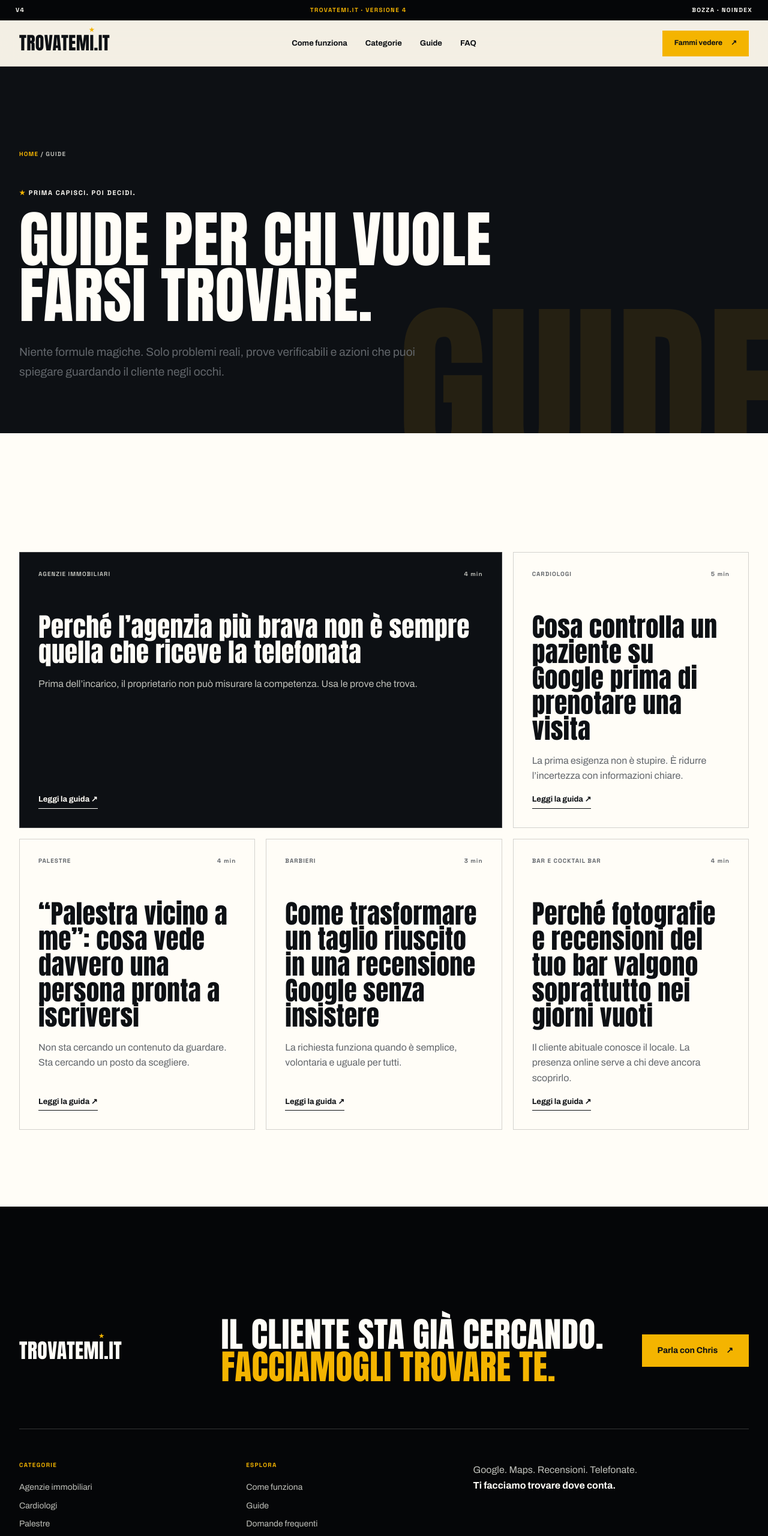
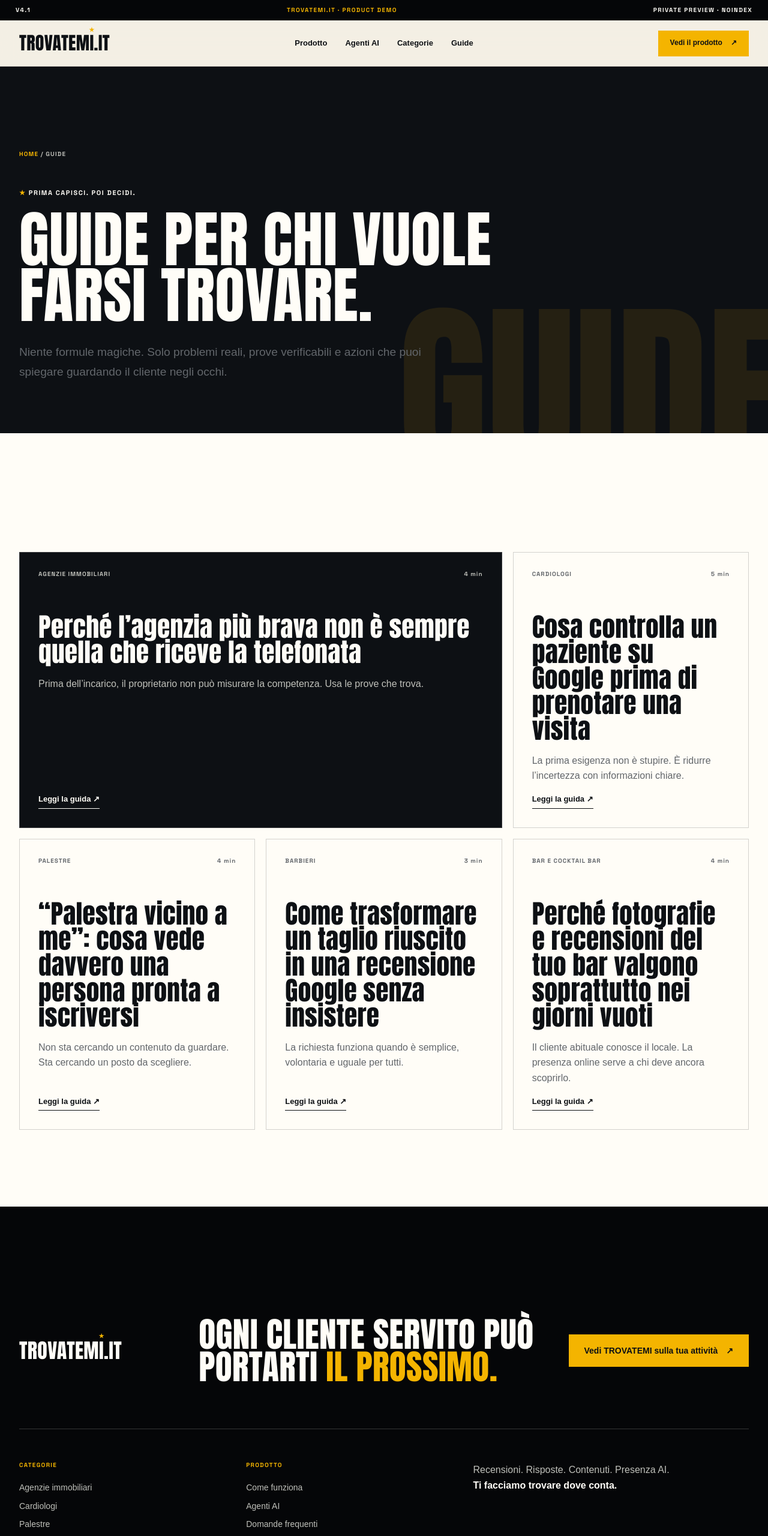
Before and after one commit to soliwkr/trovatemi-web, an Astro site: page /brand-demo-v4/blog in a window 1280 px wide. Shown: the top 2560 px of the page at 60% size. Built offline with nearby package versions, Linux system fonts and the light colour scheme; Astro itself is replaced by a stand-in of ours.

Commit message:
Elevate SaaS product experience: src/layouts/V4Layout.astro

```diff
--- a/src/layouts/V4Layout.astro
+++ b/src/layouts/V4Layout.astro
@@ -13,7 +13,7 @@ const {
   title,
   description,
   accent = '#f4b400',
-  eyebrow = 'TROVATEMI.IT · VERSIONE 4',
+  eyebrow = 'TROVATEMI.IT · PRODUCT DEMO',
 } = Astro.props;
 ---
 
@@ -27,30 +27,31 @@ const {
     <meta name="robots" content="noindex, nofollow" />
     <link rel="preconnect" href="https://fonts.googleapis.com" />
     <link rel="preconnect" href="https://fonts.gstatic.com" crossorigin />
-    <link href="https://fonts.googleapis.com/css2?family=Anton&family=Archivo:wght@400;500;600;700&family=Space+Grotesk:wght@500;600;700&display=swap" rel="stylesheet" />
+    <link href="https://fonts.googleapis.com/css2?family=DM+Mono:wght@400;500&family=Manrope:wght@400;500;600;700;800&family=Space+Grotesk:wght@500;600;700&display=swap" rel="stylesheet" />
     <title>{title}</title>
   </head>
   <body>
-    <div class="v4-preview"><span>V4</span><span>{eyebrow}</span><span>BOZZA · NOINDEX</span></div>
+    <div class="v4-preview"><span>V4.1</span><span>{eyebrow}</span><span>PRIVATE PREVIEW · NOINDEX</span></div>
 
     <header class="v4-header">
       <nav class="v4-wrap v4-nav" aria-label="Navigazione principale">
         <a class="v4-logo" href="/brand-demo-v4/" aria-label="TROVATEMI.IT, torna alla home">TROVATEM<span>I<i>★</i></span>.IT</a>
         <div class="v4-navlinks">
-          <a href="/brand-demo-v4/fatti-trovare-su-google/">Come funziona</a>
+          <a href="/brand-demo-v4/#prodotto">Prodotto</a>
+          <a href="/brand-demo-v4/#agenti">Agenti AI</a>
           <a href="/brand-demo-v4/#categorie">Categorie</a>
           <a href="/brand-demo-v4/blog/">Guide</a>
-          <a href="/brand-demo-v4/faq/">FAQ</a>
         </div>
-        <button class="v4-button v4-button-small js-v4-contact" type="button">Fammi vedere <span>↗</span></button>
+        <button class="v4-button v4-button-small js-v4-contact" type="button">Vedi il prodotto <span>↗</span></button>
         <button class="v4-menu" type="button" aria-label="Apri il menu" aria-expanded="false"><span></span><span></span></button>
       </nav>
       <div class="v4-mobile-nav">
-        <a href="/brand-demo-v4/fatti-trovare-su-google/">Come funziona</a>
+        <a href="/brand-demo-v4/#prodotto">Prodotto</a>
+        <a href="/brand-demo-v4/#agenti">Agenti AI</a>
         <a href="/brand-demo-v4/#categorie">Categorie</a>
         <a href="/brand-demo-v4/blog/">Guide</a>
         <a href="/brand-demo-v4/faq/">FAQ</a>
-        <button class="v4-button js-v4-contact" type="button">Fammi vedere</button>
+        <button class="v4-button js-v4-contact" type="button">Vedi il prodotto</button>
       </div>
     </header>
 
@@ -59,13 +60,13 @@ const {
     <footer class="v4-footer">
       <div class="v4-wrap v4-footer-lead">
         <a class="v4-logo v4-logo-light" href="/brand-demo-v4/">TROVATEM<span>I<i>★</i></span>.IT</a>
-        <h2>IL CLIENTE STA GIÀ CERCANDO.<br /><em>FACCIAMOGLI TROVARE TE.</em></h2>
-        <button class="v4-button js-v4-contact" type="button">Parla con Chris <span>↗</span></button>
+        <h2>OGNI CLIENTE SERVITO PUÒ PORTARTI <em>IL PROSSIMO.</em></h2>
+        <button class="v4-button js-v4-contact" type="button">Vedi TROVATEMI sulla tua attività <span>↗</span></button>
       </div>
       <div class="v4-wrap v4-footer-grid">
         <div><span>CATEGORIE</span>{v4Categories.map((category) => <a href={`/brand-demo-v4/per/${category.slug}/`}>{category.name}</a>)}</div>
-        <div><span>ESPLORA</span><a href="/brand-demo-v4/fatti-trovare-su-google/">Come funziona</a><a href="/brand-demo-v4/blog/">Guide</a><a href="/brand-demo-v4/faq/">Domande frequenti</a></div>
-        <p>Google. Maps. Recensioni. Telefonate.<br /><b>Ti facciamo trovare dove conta.</b></p>
+        <div><span>PRODOTTO</span><a href="/brand-demo-v4/#prodotto">Come funziona</a><a href="/brand-demo-v4/#agenti">Agenti AI</a><a href="/brand-demo-v4/faq/">Domande frequenti</a></div>
+        <p>Recensioni. Risposte. Contenuti. Presenza AI.<br /><b>Ti facciamo trovare dove conta.</b></p>
       </div>
       <div class="v4-wrap v4-footer-bottom"><span>© 2026 TROVATEMI.IT</span><span>SE CHIAMI, RISPONDE CHRIS.</span></div>
     </footer>
@@ -73,10 +74,10 @@ const {
     <dialog class="v4-dialog" aria-labelledby="v4-dialog-title">
       <button class="v4-dialog-close" type="button" aria-label="Chiudi">×</button>
       <span class="v4-dialog-star">★</span>
-      <p>IL PRIMO PASSO NON È COMPRARE.</p>
-      <h2 id="v4-dialog-title">È GUARDARE COSA VEDE IL CLIENTE.</h2>
-      <p>Copia il messaggio e mandalo a Chris. Partiamo dalla tua ricerca reale su Google.</p>
-      <div class="v4-message">Ciao Chris, voglio vedere cosa trova un cliente quando cerca la mia attività su Google.</div>
+      <p>UNA DEMO. SULLA TUA ATTIVITÀ.</p>
+      <h2 id="v4-dialog-title">VEDI COSA FA IL PRODOTTO DOPO OGNI CLIENTE.</h2>
+      <p>Copia il messaggio e mandalo a Chris. Ti mostra TROVATEMI con un caso reale, senza slide e senza promesse di ranking.</p>
+      <div class="v4-message">Ciao Chris, voglio vedere come funzionerebbe TROVATEMI sulla mia attività.</div>
       <button class="v4-button v4-dialog-copy" type="button">Copia il messaggio</button>
     </dialog>
 
```
